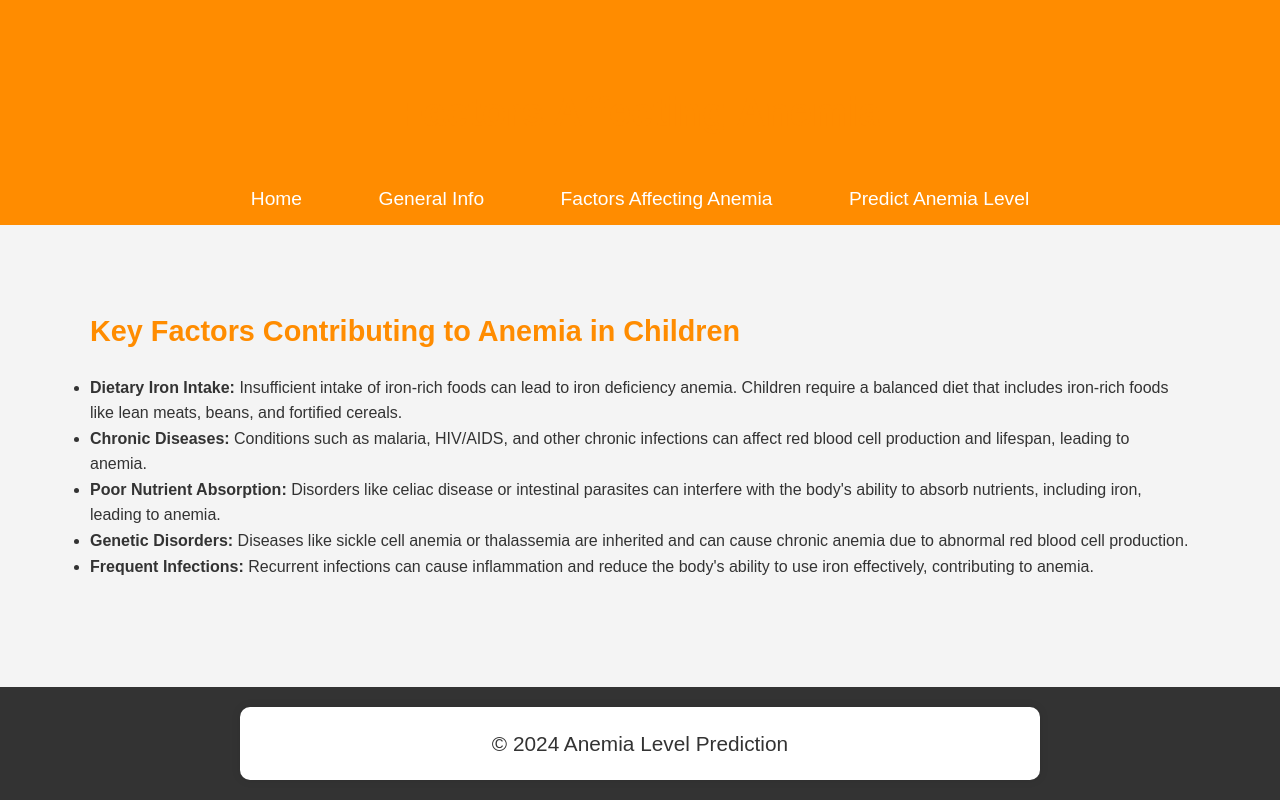
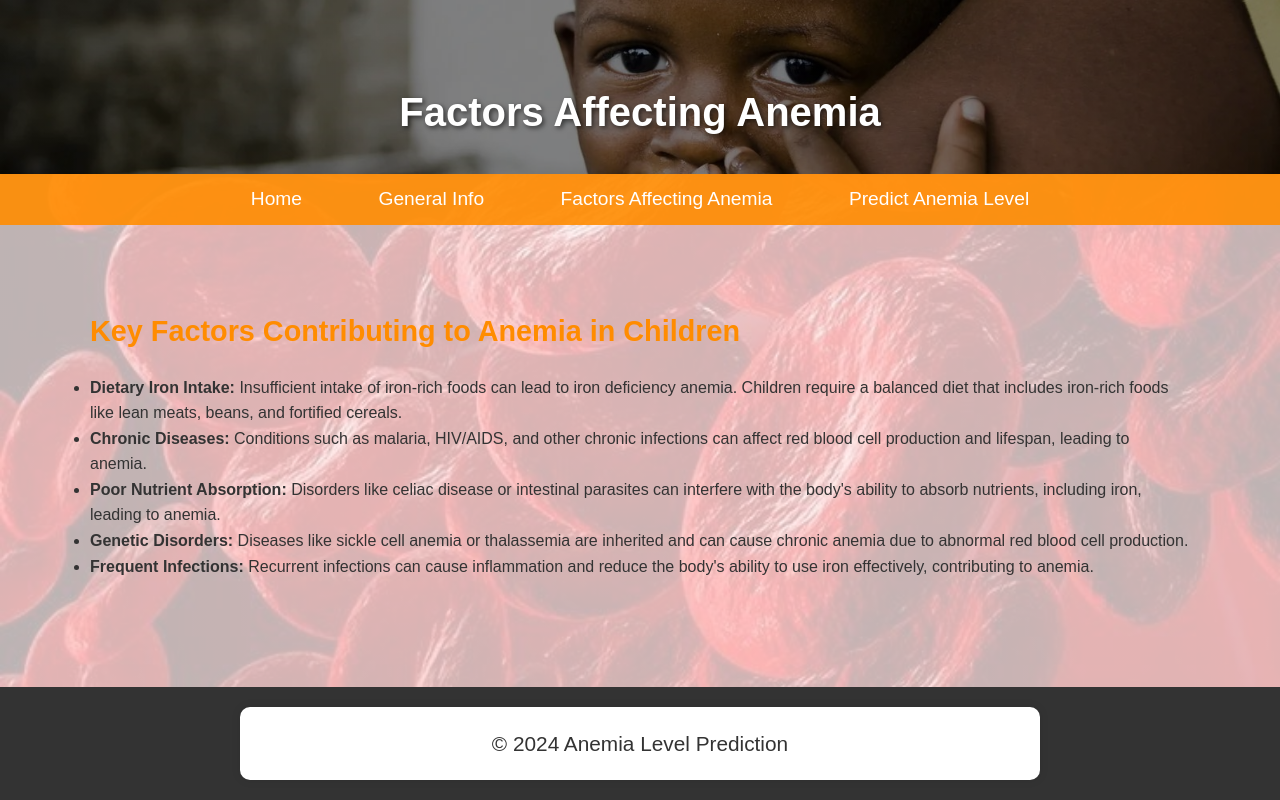
Before and after one commit to ruth-kitasi/Anemia-Level-Prediction-in-Children, a Flask app: page /factors in a window 1280 px wide. Run offline with Flask 3, Linux system fonts and the light colour scheme; parts of the project's set-up code (start-up, migrations or seed data) failed here and were passed over.

Commit message:
Modifying and enhancing html pages of website contn

```diff
--- a/static/css/styles.css
+++ b/static/css/styles.css
@@ -5,10 +5,13 @@
     box-sizing: border-box;
 }
 
-/* ------------- Body Styling ------------- */
+/* ------------- Body Styling with Background Image and Transparency ------------- */
 body {
     font-family: 'Arial', sans-serif;
-    background-color: #f4f4f4;
+    background:
+        linear-gradient(rgba(255, 255, 255, 0.7), rgba(255, 255, 255, 0.7)),
+        url('/static/images/background.jpg') no-repeat center center fixed;
+    background-size: cover; /* Cover entire screen */
     color: #333; /* Default text color (black) */
     line-height: 1.6;
     display: flex; /* Flexbox for layout */
@@ -16,9 +19,12 @@ body {
     min-height: 100vh; /* Ensure the body takes up full screen height */
 }
 
-/* ------------- Header Styling ------------- */
+/* ------------- Header with Image Background and Transparency ------------- */
 header {
-    background-color: #ff8c00; /* Orange header */
+    background:
+        linear-gradient(rgba(0, 0, 0, 0.5), rgba(0, 0, 0, 0.5)),
+        url('/static/images/anemic_child.jpg') no-repeat center;
+    background-size: cover;
     color: white;
     padding: 30px 10px;
     text-align: center;
@@ -28,12 +34,15 @@ header {
 h1 {
     font-size: 2.5em;
     margin-top: 50px;
-    color: #ff8c00; /* Orange text for the main title */
+    color: white; /* White text for main title over image */
+    text-shadow: 2px 2px 5px rgba(0, 0, 0, 0.6); /* Text shadow for readability */
 }
+
+
 
 /* ------------- Navbar Styling ------------- */
 nav {
-    background-color: #ff8c00; /* Orange navbar */
+    background-color: rgba(255, 140, 0, 0.9); /* Transparent orange navbar */
     padding: 10px 0;
     text-align: center;
 }
```
Also changed, not shown: static/images/background.jpg (added).
